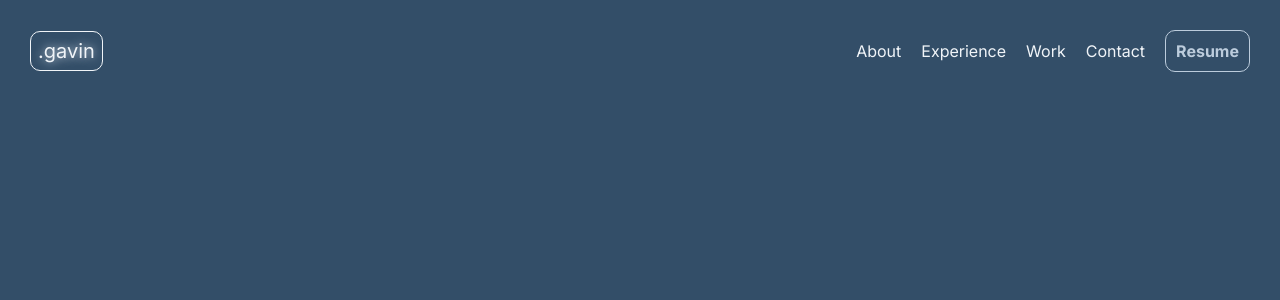
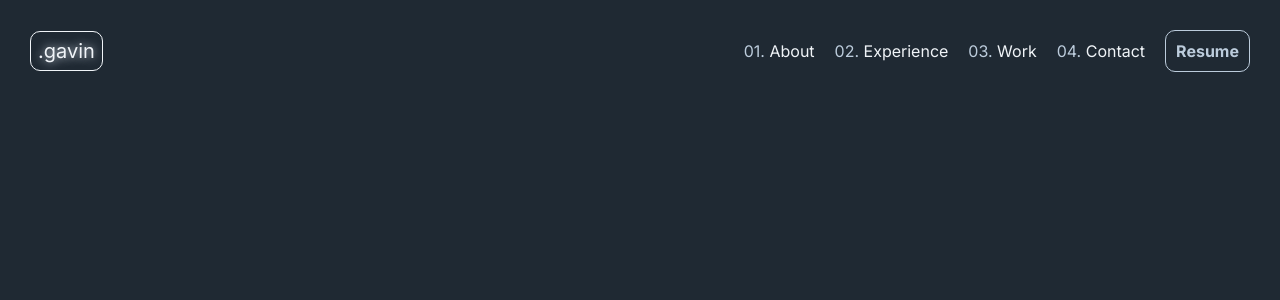
Before and after one commit to rawsashimi1604/PortfolioSite, a React (Create React App) app: page / in a window 1280 px wide. Shown: the top 300 px of the page. Built offline with nearby package versions, Linux system fonts and the light colour scheme.

Commit message:
changed background color

```diff
--- a/src/colors/colors.css
+++ b/src/colors/colors.css
@@ -11,6 +11,8 @@
     --color-500: #627D98;
     --color-600: #486581;
     --color-700: #334E68;
+    --color-800: #323F4B;
+    --color-900: #1F2933;
 
-    --color-confirm: #ABF5D1;
+    --color-confirm-100: #ABF5D1;
 }
--- a/src/components/Navbar/Navbar.js
+++ b/src/components/Navbar/Navbar.js
@@ -12,10 +12,10 @@ export default function Navbar() {
 
             <section className="nav-menu">
                 <ul>
-                    <li>About</li>
-                    <li>Experience</li>
-                    <li>Work</li>
-                    <li>Contact</li>
+                    <li><span>01. </span>About</li>
+                    <li><span>02. </span>Experience</li>
+                    <li><span>03. </span>Work</li>
+                    <li><span>04. </span>Contact</li>
                     <li className="nav-resume hoverable">Resume</li>
                 </ul>
             </section>
--- a/src/components/Navbar/style.css
+++ b/src/components/Navbar/style.css
@@ -17,26 +17,33 @@ nav ul {
 }
 
 nav li {
-    text-decoration: none;
+    text-decoration: underline;
+    text-decoration-color: transparent;
+    text-underline-offset: 3px;
+    transition: 1s text-decoration-color;
+}
+
+nav li span {
+    color: var(--color-200);
 }
 
 nav li:hover {
     cursor: pointer;
-    text-decoration: underline;
+    text-decoration-color: var(--color-50);
+    color: var(--color-50);
 
 }
 
 nav .hoverable {
     border-radius: 10px;
-    color: var(--color-50);
     border-color: var(--color-50);
 
     transition: color 0.5s, border-color 0.5s, background-color 0.5s;
 }
 
 nav .hoverable:hover {
-    color: var(--color-confirm);
-    border-color: var(--color-confirm);
+    color: var(--color-confirm-100);
+    border-color: var(--color-confirm-100);
     background-color: var(--color-600);
 }
 
@@ -56,9 +63,3 @@ nav .nav-resume {
     padding: 10px;
     font-weight: 700;
 }
-
-nav .nav-resume:hover {
-    color: var(--color-confirm);
-    border-color: var(--color-confirm);
-    background-color: var(--color-600);
-}
--- a/src/index.css
+++ b/src/index.css
@@ -9,5 +9,5 @@
 
 body {
     font-family: Inter, sans-serif;
-    background-color: var(--color-700);
+    background-color: var(--color-900);
 }
```
